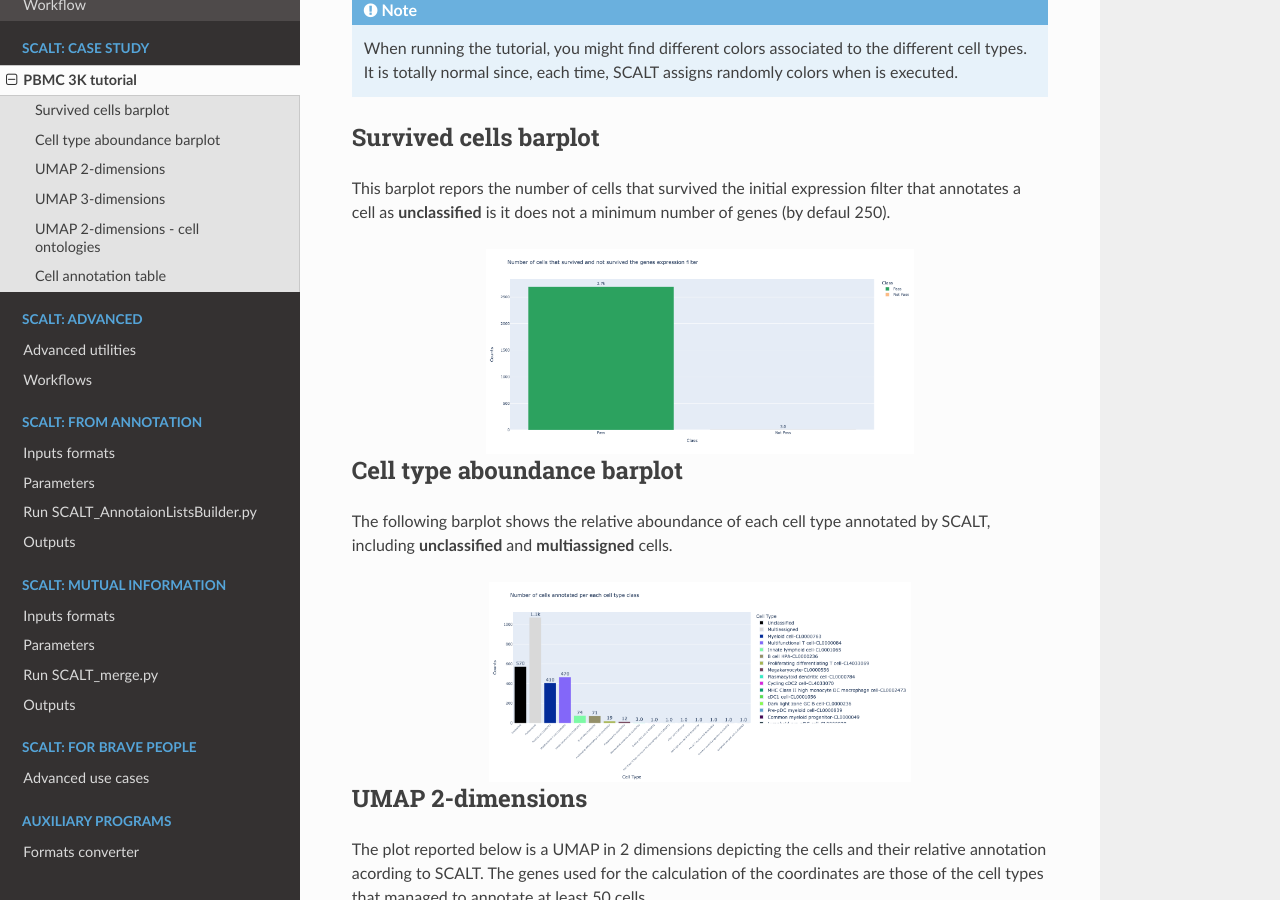
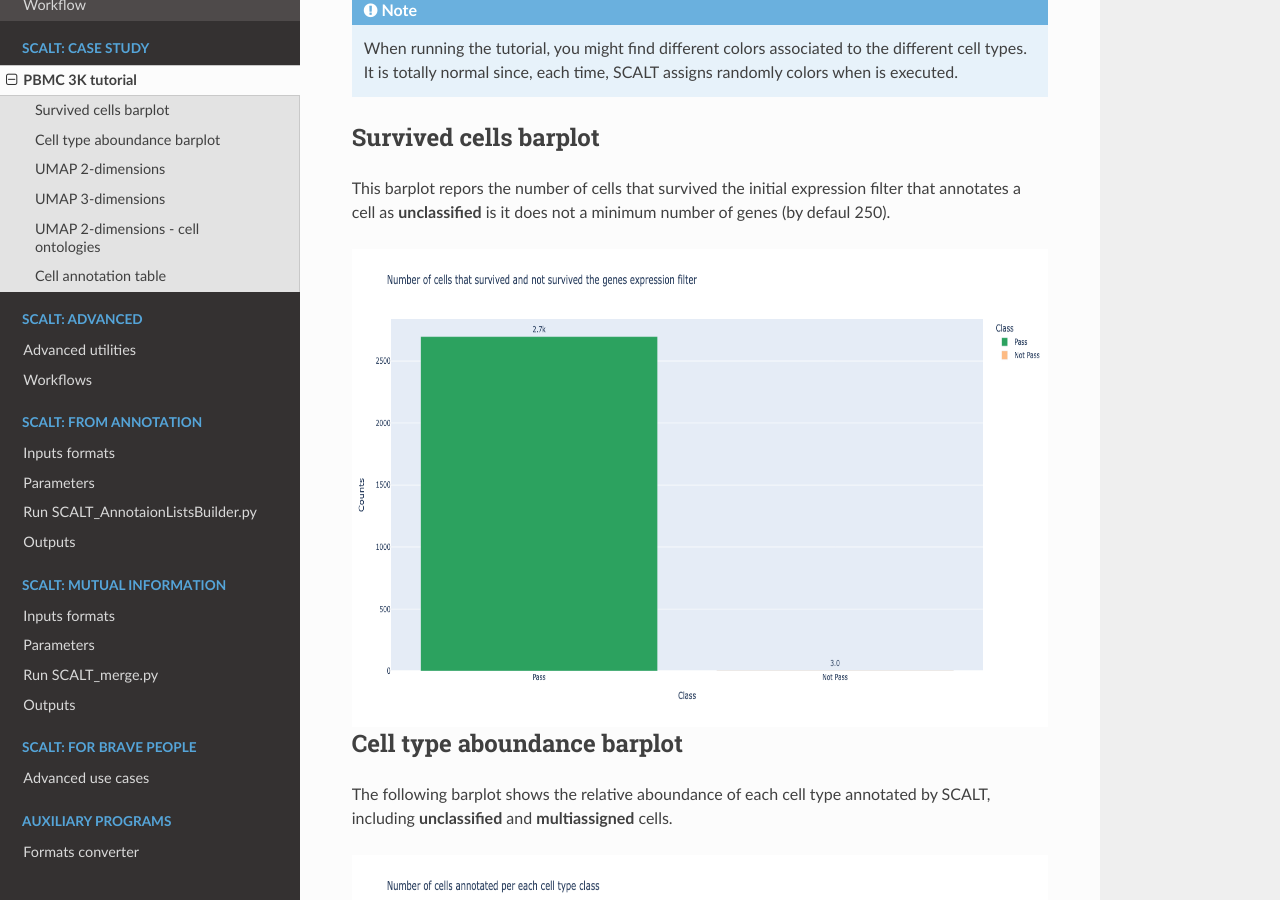
Before and after one commit to danitrave/SCALT, a Sphinx documentation site: the page built from docs/source/tutorial_pbmc.rst, in a window 1280 px wide and 900 px high, scrolled down 495 px. Built offline with Sphinx 7.4.7 and the Read the Docs theme 3.1.0, drawn with Linux system fonts in a browser that asks for light colours.

Commit message:
Update tutorial_pbmc.rst

```diff
--- a/docs/source/tutorial_pbmc.rst
+++ b/docs/source/tutorial_pbmc.rst
@@ -24,7 +24,7 @@ This barplot repors the number of cells that survived the initial expression fil
 
 .. figure:: pictures/barplot1.png
    :align: center
-   :scale: 30%
+   :scale: 70%
 
 Cell type aboundance barplot
 ----------------------------
@@ -32,7 +32,7 @@ The following barplot shows the relative aboundance of each cell type annotated
 
 .. figure:: pictures/barplot2.png
    :align: center
-   :scale: 30%
+   :scale: 70%
 
 UMAP 2-dimensions
 -----------------
@@ -40,7 +40,7 @@ The plot reported below is a UMAP in 2 dimensions depicting the cells and their
 
 .. figure:: pictures/umap2d.png
    :align: center
-   :scale: 30%
+   :scale: 70%
 
 UMAP 3-dimensions
 -----------------
@@ -48,7 +48,7 @@ The following UMAP reports the same information previously described but visuali
 
 .. figure:: pictures/umap3d.png
    :align: center
-   :scale: 30%
+   :scale: 70%
 
 UMAP 2-dimensions - cell ontologies
 -----------------------------------
@@ -56,7 +56,7 @@ Finally, the last picture present in the report is a UMAP in 2 dimensions where
 
 .. figure:: pictures/umap_onto.png
    :align: center
-   :scale: 30%
+   :scale: 70%
 
 Cell annotation table
 ---------------------
@@ -65,4 +65,4 @@ A piece of the table reporting the results for the first 10 cells of the 3K PBMC
 
 .. figure:: pictures/anno_table_pbmc3k.png
    :align: center
-   :scale: 30%
+   :scale: 70%
```
